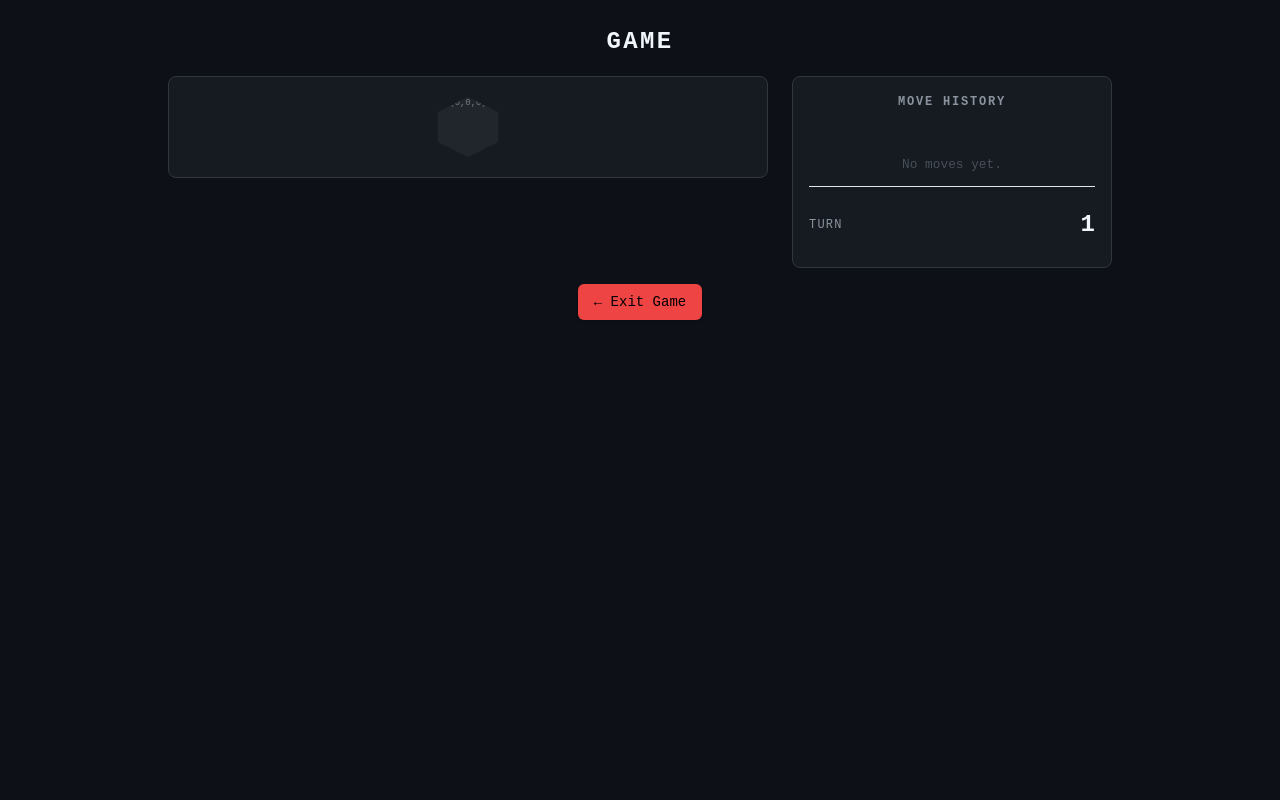
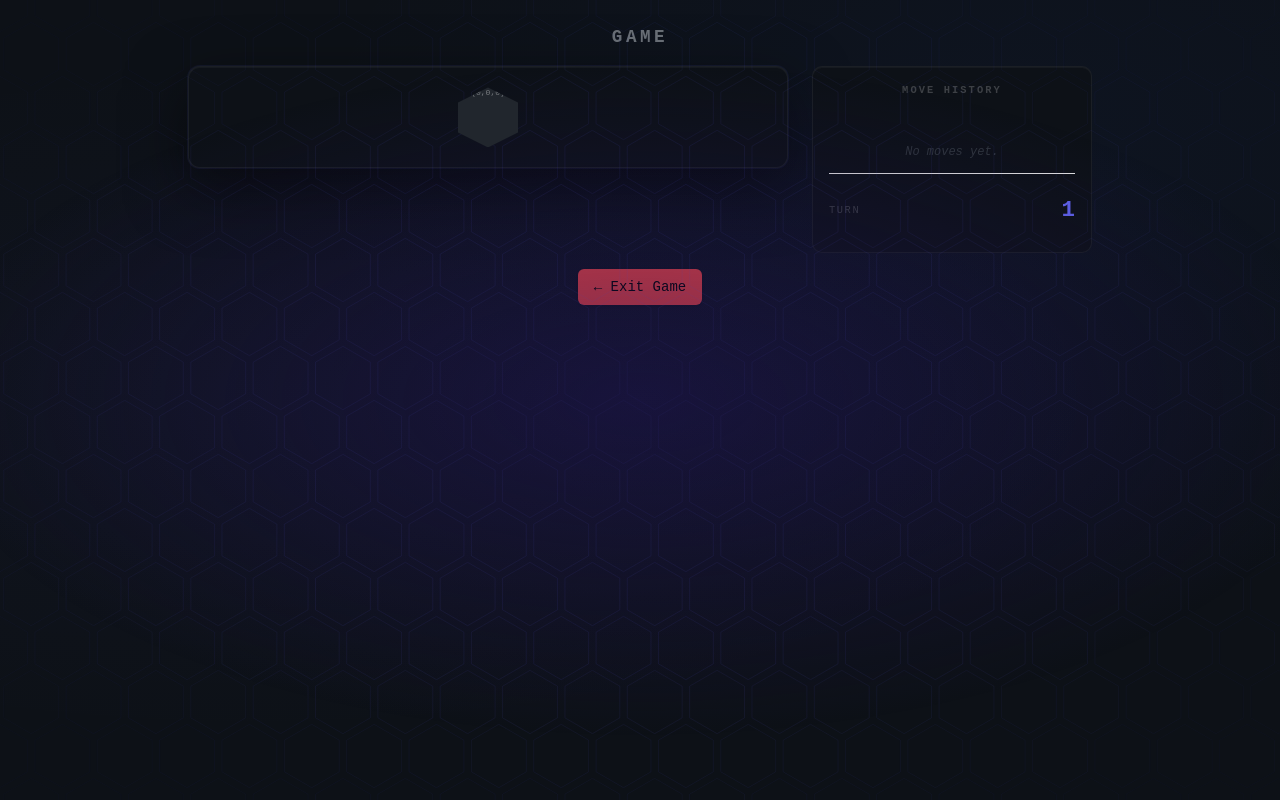
Before and after one commit to Arquisoft/yovi_en3a, a React (Vite) app in the folder webapp/: page /game/1/1 in a window 1280 px wide. Built offline with nearby package versions, Linux system fonts and the light colour scheme.

Commit message:
Added a background for all the views

```diff
--- a/webapp/src/GameScreen.css
+++ b/webapp/src/GameScreen.css
@@ -2,6 +2,9 @@
 .game-screen {
   min-height: 100vh;
   background: #0d1117;
+  background-image:
+    radial-gradient(ellipse at 20% 50%, rgba(99,102,241,0.04) 0%, transparent 60%),
+    radial-gradient(ellipse at 80% 20%, rgba(29,78,216,0.05) 0%, transparent 50%);
   display: flex;
   flex-direction: column;
   align-items: center;
@@ -10,13 +13,21 @@
   font-family: 'Courier New', monospace;
 }
 
+.game-header {
+  width: 100%;
+  display: flex;
+  align-items: center;
+  justify-content: center;
+}
+
 .game-header h1 {
   color: #f0f6fc;
-  font-size: 1.5rem;
+  font-size: 1.1rem;
   font-weight: 700;
-  letter-spacing: 0.1em;
+  letter-spacing: 0.2em;
   text-transform: uppercase;
   margin: 0;
+  opacity: 0.4;
 }
 
 .game-container {
@@ -33,20 +44,27 @@
 }
 
 .side-panel {
-  width: 25vw;
+  width: 22vw;
+  min-width: 200px;
+  max-width: 280px;
   flex-shrink: 0;
-  background: #161b22;
-  border: 1px solid #30363d;
-  border-radius: 8px;
+  background: #0d1117;
+  border: 1px solid rgba(255,255,255,0.06);
+  border-radius: 10px;
   padding: 1rem;
   color: #c9d1d9;
+  box-shadow: inset 0 1px 0 rgba(255,255,255,0.04);
 }
 
 /* ── Board ── */
 .board-skin {
-  background: #161b22;
-  border: 1px solid #30363d;
-  border-radius: 8px;
+  background: #0d1117;
+  border: 1px solid rgba(255,255,255,0.06);
+  border-radius: 12px;
+  box-shadow:
+    0 0 0 1px rgba(99,102,241,0.08),
+    0 20px 60px rgba(0,0,0,0.5),
+    inset 0 1px 0 rgba(255,255,255,0.04);
 }
 
 .board-grid {
@@ -65,30 +83,33 @@
 .hex {
   clip-path: polygon(50% 0%, 100% 25%, 100% 75%, 50% 100%, 0% 75%, 0% 25%);
   text-align: center;
-  font-size: 0.55rem;
-  color: rgba(255,255,255,0.5);
-  transition: transform 0.1s ease, filter 0.1s ease;
+  font-size: 0.5rem;
+  color: rgba(255,255,255,0.2);
+  transition: transform 0.12s ease, filter 0.12s ease, background-color 0.15s ease;
+  cursor: pointer;
 }
 
 .hex:hover {
-  filter: brightness(1.3);
+  filter: brightness(1.4);
+  transform: scale(1.06) !important;
 }
 
 /* ── Side panel internals ── */
 .moves-title {
-  font-size: 0.75rem;
+  font-size: 0.65rem;
   font-weight: 700;
-  letter-spacing: 0.15em;
+  letter-spacing: 0.2em;
   text-transform: uppercase;
-  color: #8b949e;
+  color: rgba(255,255,255,0.2);
   margin-bottom: 0.75rem;
 }
 
 .no-moves {
-  font-size: 0.8rem;
-  color: #484f58;
+  font-size: 0.75rem;
+  color: #30363d;
   text-align: center;
   margin-top: 2rem;
+  font-style: italic;
 }
 
 .moves-scroll {
@@ -100,12 +121,12 @@
 
 .coordinate-cell {
   font-family: monospace;
-  font-size: 0.8rem;
-  color: #8b949e;
+  font-size: 0.75rem;
+  color: #484f58;
 }
 
 .move-row:hover td {
-  background: #1f2937;
+  background: rgba(255,255,255,0.02);
 }
 
 .turn-counter {
@@ -116,29 +137,90 @@
 }
 
 .turn-label {
-  font-size: 0.75rem;
+  font-size: 0.65rem;
   text-transform: uppercase;
-  letter-spacing: 0.1em;
-  color: #8b949e;
+  letter-spacing: 0.15em;
+  color: rgba(255,255,255,0.2);
 }
 
 .turn-number {
-  font-size: 1.5rem;
+  font-size: 1.4rem;
   font-weight: 700;
-  color: #f0f6fc;
+  color: #6366f1;
+  font-variant-numeric: tabular-nums;
 }
 
 /* ── Badges ── */
 .p1-badge {
-  background-color: #1d4ed8;
-  color: #eff6ff;
-  border: none;
-  font-size: 0.7rem;
+  background-color: rgba(29,78,216,0.25);
+  color: #93c5fd;
+  border: 1px solid rgba(29,78,216,0.4);
+  font-size: 0.65rem;
+  font-family: monospace;
 }
 
 .p2-badge {
-  background-color: #b91c1c;
-  color: #fff1f2;
+  background-color: rgba(185,28,28,0.2);
+  color: #fca5a5;
+  border: 1px solid rgba(185,28,28,0.35);
+  font-size: 0.65rem;
+  font-family: monospace;
+}
+
+/* ── Game over modal ── */
+.game-over-overlay {
+  position: fixed;
+  inset: 0;
+  z-index: 50;
+  background: rgba(0,0,0,0.75);
+  backdrop-filter: blur(4px);
+  display: flex;
+  align-items: center;
+  justify-content: center;
+}
+
+.game-over-card {
+  background: #0d1117;
+  border: 1px solid rgba(255,255,255,0.08);
+  border-radius: 16px;
+  padding: 2.5rem 3rem;
+  text-align: center;
+  box-shadow: 0 24px 64px rgba(0,0,0,0.6);
+  animation: fadeInUp 0.25s ease;
+}
+
+@keyframes fadeInUp {
+  from { opacity: 0; transform: translateY(16px); }
+  to   { opacity: 1; transform: translateY(0); }
+}
+
+.game-over-card h2 {
+  color: #f0f6fc;
+  font-size: 2rem;
+  margin-bottom: 0.5rem;
+  font-family: 'Courier New', monospace;
+}
+
+.game-over-card p {
+  color: rgba(255,255,255,0.3);
+  margin-bottom: 1.5rem;
+  font-size: 0.85rem;
+}
+
+.game-over-btn {
+  background: #6366f1;
+  color: #fff;
   border: none;
-  font-size: 0.7rem;
+  border-radius: 8px;
+  padding: 0.75rem 2rem;
+  font-size: 0.9rem;
+  cursor: pointer;
+  font-family: 'Courier New', monospace;
+  letter-spacing: 0.05em;
+  transition: background 0.15s ease, transform 0.1s ease;
 }
+
+.game-over-btn:hover {
+  background: #4f52d6;
+  transform: scale(1.02);
+}
--- a/webapp/src/GameScreen.tsx
+++ b/webapp/src/GameScreen.tsx
@@ -30,34 +30,11 @@ export const GameScreen: React.FC<GameScreenProps> = ({ onExit }) => {
             </header>
 
             {gameOver && (
-                <div
-                    style={{
-                        position: "fixed", inset: 0, zIndex: 50,
-                        background: "rgba(0,0,0,0.7)",
-                        display: "flex", flexDirection: "column",
-                        alignItems: "center", justifyContent: "center", gap: "1rem"
-                    }}
-                >
-                    <div
-                        style={{
-                            background: "#161b22", border: "1px solid #30363d",
-                            borderRadius: "12px", padding: "2rem 3rem", textAlign: "center"
-                        }}
-                    >
-                        <h2 style={{ color: "#fff", fontSize: "2rem", marginBottom: "0.5rem" }}>
-                            {gameOver === "p1" ? "🎉 You win!" : "😞 You lose!"}
-                        </h2>
-                        <p style={{ color: "#8b949e", marginBottom: "1.5rem" }}>
-                            {gameOver === "p1" ? "Congratulations!" : "Better luck next time!"}
-                        </p>
-                        <button
-                            onClick={handleExit}
-                            style={{
-                                background: "#238636", color: "#fff", border: "none",
-                                borderRadius: "8px", padding: "0.75rem 2rem",
-                                fontSize: "1rem", cursor: "pointer"
-                            }}
-                        >
+                <div className="game-over-overlay">
+                    <div className="game-over-card">
+                        <h2>{gameOver === "p1" ? "🎉 You win!" : "😞 You lose!"}</h2>
+                        <p>{gameOver === "p1" ? "Congratulations!" : "Better luck next time!"}</p>
+                        <button className="game-over-btn" onClick={handleExit}>
                             Back to Menu
                         </button>
                     </div>
--- /dev/null
+++ b/webapp/src/HexBackGround.tsx
@@ -0,0 +1,102 @@
+import { useEffect, useRef } from "react";
+
+interface HexBackgroundProps {
+  opacity?: number; // multiplicador global de opacidad (default 1)
+}
+
+const HexBackground: React.FC<HexBackgroundProps> = ({ opacity = 1 }) => {
+  const canvasRef = useRef<HTMLCanvasElement>(null);
+
+  useEffect(() => {
+    const canvas = canvasRef.current;
+    if (!canvas) return;
+    const ctx = canvas.getContext("2d");
+    if (!ctx) return;
+
+    let animFrame: number;
+    let t = 0;
+
+    const resize = () => {
+      canvas.width = canvas.offsetWidth;
+      canvas.height = canvas.offsetHeight;
+    };
+    resize();
+    window.addEventListener("resize", resize);
+
+    const drawHex = (cx: number, cy: number, r: number, alpha: number) => {
+      ctx.beginPath();
+      for (let i = 0; i < 6; i++) {
+        const angle = (Math.PI / 3) * i - Math.PI / 6;
+        const x = cx + r * Math.cos(angle);
+        const y = cy + r * Math.sin(angle);
+        i === 0 ? ctx.moveTo(x, y) : ctx.lineTo(x, y);
+      }
+      ctx.closePath();
+      ctx.strokeStyle = `rgba(99, 102, 241, ${alpha * opacity})`;
+      ctx.lineWidth = 1;
+      ctx.stroke();
+    };
+
+    const animate = () => {
+      ctx.clearRect(0, 0, canvas.width, canvas.height);
+      t += 0.008;
+
+      const hexR = 36;
+      const hexW = hexR * Math.sqrt(3);
+      const hexH = hexR * 2;
+      const cols = Math.ceil(canvas.width / hexW) + 2;
+      const rows = Math.ceil(canvas.height / (hexH * 0.75)) + 2;
+
+      for (let row = -1; row < rows; row++) {
+        for (let col = -1; col < cols; col++) {
+          const cx = col * hexW + (row % 2) * (hexW / 2);
+          const cy = row * hexH * 0.75;
+          const dist = Math.sqrt(
+            Math.pow((cx - canvas.width * 0.5) / canvas.width, 2) +
+              Math.pow((cy - canvas.height * 0.5) / canvas.height, 2)
+          );
+          const pulse = Math.sin(t - dist * 6) * 0.5 + 0.5;
+          const alpha = pulse * 0.12 + 0.03;
+          drawHex(cx, cy, hexR * 0.88, alpha);
+        }
+      }
+
+      animFrame = requestAnimationFrame(animate);
+    };
+
+    animate();
+    return () => {
+      cancelAnimationFrame(animFrame);
+      window.removeEventListener("resize", resize);
+    };
+  }, [opacity]);
+
+  return (
+    <>
+      {/* Canvas hex grid */}
+      <canvas
+    ref={canvasRef}
+    style={{
+        position: "fixed",  // ← cambia absolute por fixed
+        inset: 0,
+        width: "100%",
+        height: "100%",
+        pointerEvents: "none",
+        zIndex: 0,
+    }}
+    />
+    <div
+    style={{
+        position: "fixed",  // ← también este
+        inset: 0,
+        pointerEvents: "none",
+        zIndex: 0,
+        background:
+        "radial-gradient(ellipse 80% 60% at 50% 50%, rgba(30,20,80,0.6) 0%, transparent 70%)",
+    }}
+    />
+    </>
+  );
+};
+
+export default HexBackground;
--- a/webapp/src/game/GameBoard.tsx
+++ b/webapp/src/game/GameBoard.tsx
@@ -1,6 +1,7 @@
 import React, { useRef, forwardRef, useImperativeHandle, useEffect } from "react";
 import HexCell, { type HexCellRef } from "./HexCell";
 import { useParams } from "react-router-dom";
+import HexBackground from "../HexBackGround";
 
 interface Coordinates {
   x: number;
@@ -105,6 +106,7 @@ const GameBoard = forwardRef<GameBoardRef, GameBoardProps>(
 
     return (
       <div className="board-skin flex justify-center items-start p-5">
+        <HexBackground opacity={0.7} />
         <div
           className="board-grid"
           style={{
--- a/webapp/src/game/GameSelect.tsx
+++ b/webapp/src/game/GameSelect.tsx
@@ -1,6 +1,7 @@
 import React, { useState } from "react";
 import { useNavigate } from "react-router-dom";
 import "./GameSelect.css";
+import HexBackground from "../HexBackGround";
 
 const useTickSound = () => {
   const playTick = () => {
@@ -85,6 +86,7 @@ const GameSelect: React.FC<GameSelectProps> = ({ onBack }) => {
 
   return (
     <div className="game-select-overlay">
+      <HexBackground opacity={0.7} />
       <div className="game-select-container">
         <header className="game-select-header">
           <button
```
Also changed, not shown: webapp/src/Landing.tsx (+3 -77 lines), webapp/src/MenuView.tsx (+26 -30 lines), webapp/src/game/GameSelect.css (+29 -24 lines).
